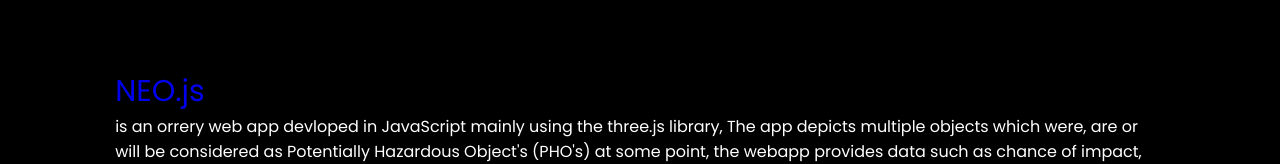
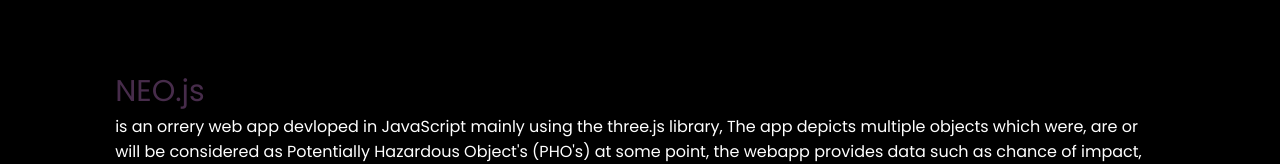
Before and after one commit to Skilledcamman/NEO-pages, a website: page NEO/exp.html in a window 1280 px wide. Shown: the part 188-352 px from the top of the page. Drawn offline with Linux system fonts and the light colour scheme.

Commit message:
front end update

```diff
--- a/NEO/exp.html
+++ b/NEO/exp.html
@@ -21,7 +21,7 @@
     <section class="home">
         </div>
         <div class="home-content">
-            <a href="index2.html" style="font-size: 30px;">NEO.js</a>
+            <a href="index2.html" style="font-size: 30px; color: #472C4B;">NEO.js</a>
             <p>is an orrery web app devloped in JavaScript mainly using the three.js library, The app depicts multiple objects which were, are or will be considered as Potentially Hazardous Object's (PHO's) at some point, the webapp provides data such as chance of impact, size, closest approach distance, and date of closest approach. This is a simple way to educate people on Near Earth Object's and their hazardous status with the help of visual space that you can move around in, It also depicts 3d models of some of the Objects which match real life.
 
                 I used multiple sources for this project including NASA eyes on asteroids, TheSkyLive, Wikipedia, Space Reference, Universe Guide etc.
```
